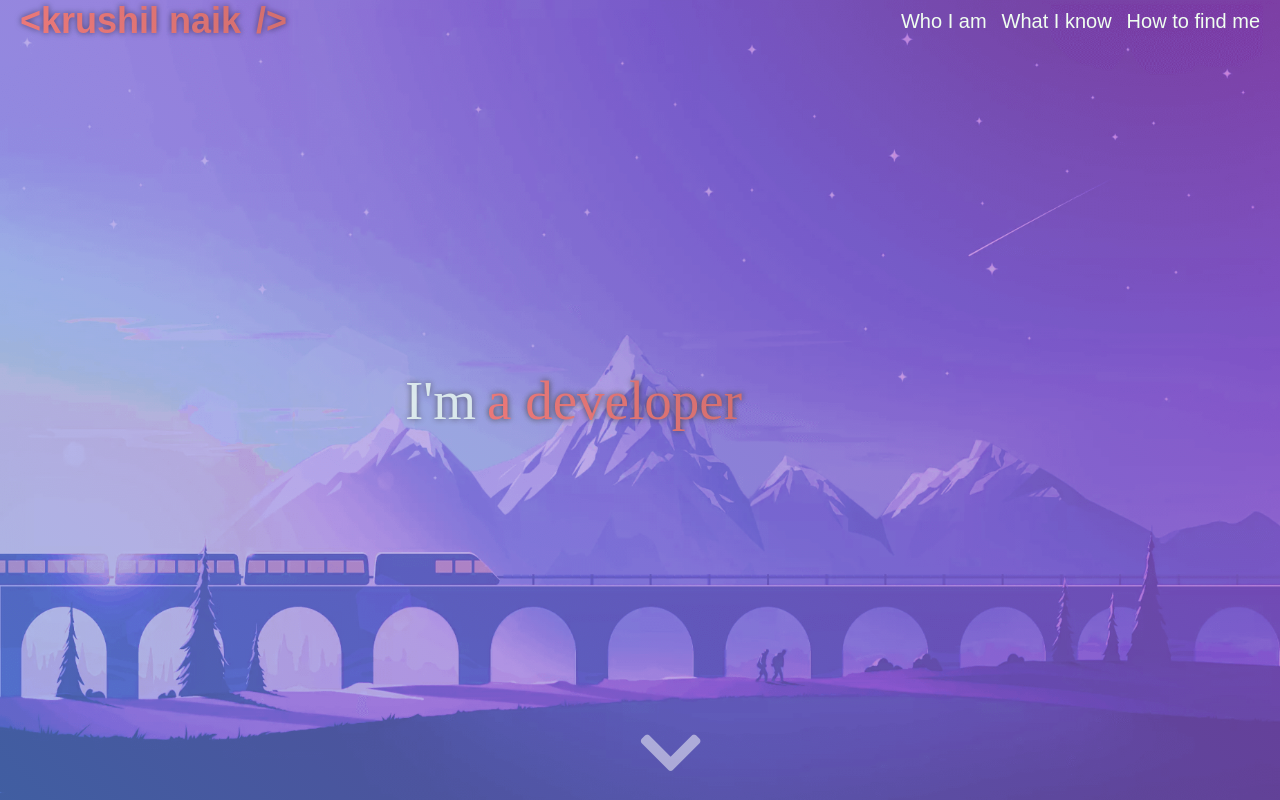
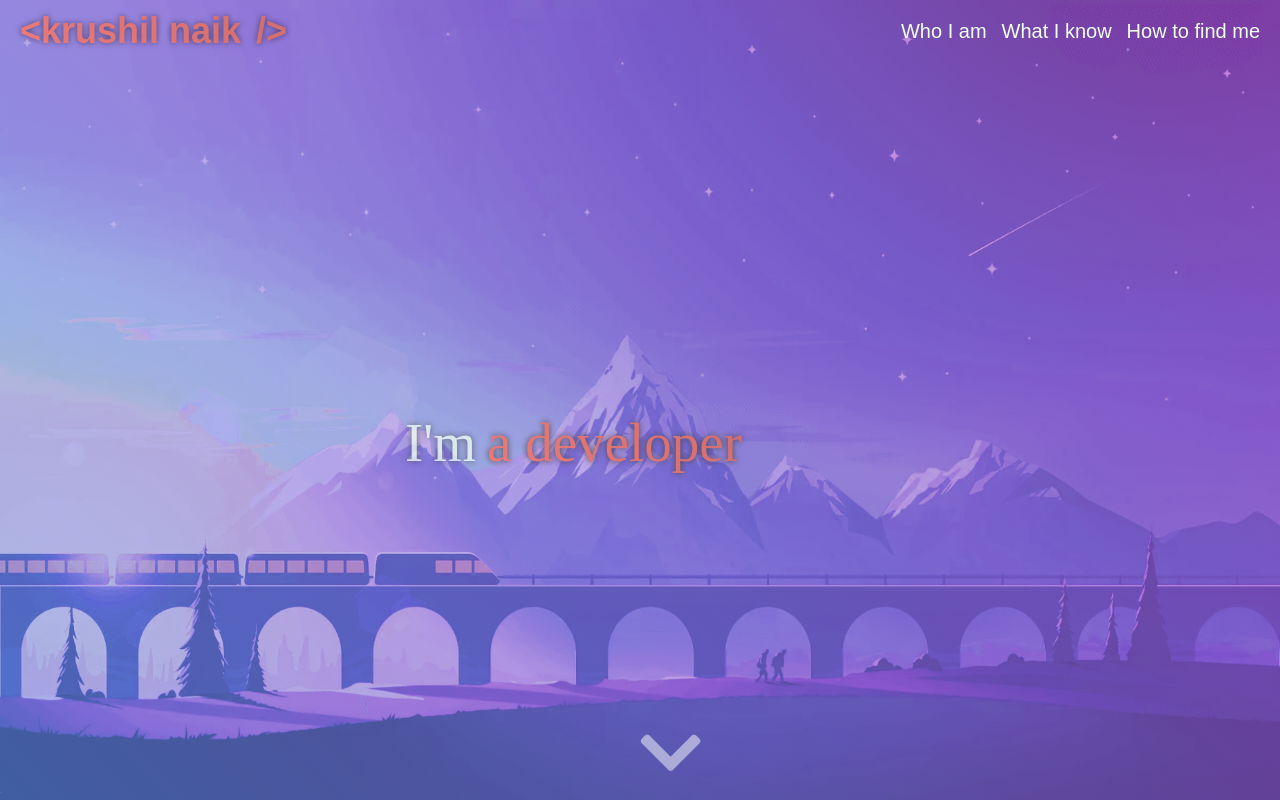
Before and after one commit to krushilnaik/krushilnaik.github.io, a React (Create React App) app: page / in a window 1280 px wide. Shown: the top 800 px of the page. Built offline with nearby package versions, Linux system fonts and the light colour scheme; a web font is replaced by a local one.

Commit message:
Fix nav bar not sticking to top anymore

```diff
--- a/src/scss/App.scss
+++ b/src/scss/App.scss
@@ -2,7 +2,8 @@ header {
 	display: flex;
 	flex-direction: row;
 	justify-content: space-between;
-	position: fixed;
+	position: sticky;
+	top: 10px;
 	width: 100%;
 	align-items: center;
 	padding: 0 20px;
```
